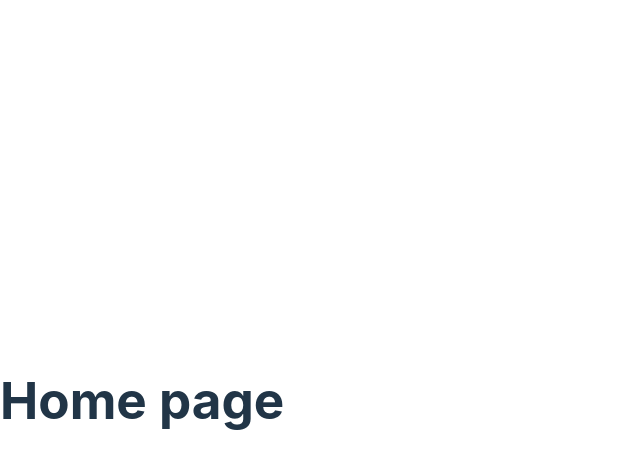
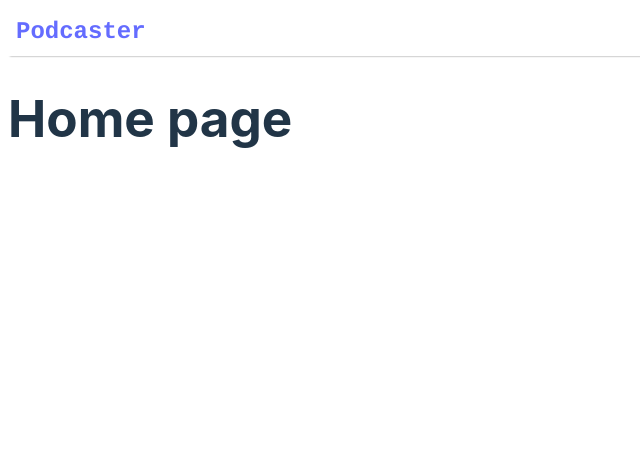
Before and after one commit to aliparra/music-podcast-app, a React (Vite) app: page / in a window 1280 px wide. Shown: the top 468 px of the page, without its empty margins (0-640 px from the left). Built offline with nearby package versions, Linux system fonts and the light colour scheme.

Commit message:
(NavBar) :sparkless: Add navBar component to NavbarWrapper at router

```diff
--- a/src/index.css
+++ b/src/index.css
@@ -12,14 +12,6 @@
 	-webkit-font-smoothing: antialiased;
 	-moz-osx-font-smoothing: grayscale;
 	-webkit-text-size-adjust: 100%;
-}
-
-body {
-  margin: 0;
-  display: flex;
-  place-items: center;
-  min-width: 320px;
-  min-height: 100vh;
 }
 
 h1 {
--- /dev/null
+++ b/src/molecules/nav-bar/NavBar.tsx
@@ -0,0 +1,15 @@
+import { ReactElement } from 'react';
+import { CustomLink } from '@/atoms/custom-link/CustomLink';
+import './nav-bar.css';
+
+const NavBar = (): ReactElement => {
+	return (
+		<div className="nav-bar">
+			<CustomLink size="large" link={'/'}>
+				Podcaster
+			</CustomLink>
+		</div>
+	);
+};
+
+export default NavBar;
--- /dev/null
+++ b/src/molecules/nav-bar/nav-bar.css
@@ -0,0 +1,4 @@
+.nav-bar {
+	box-shadow: 0 2px 2px -2px gray;
+  padding: 0.5rem;
+}
--- a/src/router.tsx
+++ b/src/router.tsx
@@ -2,10 +2,12 @@ import { createBrowserRouter, Outlet, RouterProvider } from 'react-router-dom';
 import Root from './routes/root/Root';
 import PodcastPage from '@/routes/podcast-page/PodcastPage';
 import EpisodePage from '@/routes/episode-page/EpisodePage';
+import NavBar from '@/molecules/nav-bar/NavBar';
 
 const NavbarWrapper = () => {
 	return (
 		<div>
+			<NavBar />
 			<Outlet />
 		</div>
 	);
```
Also changed, not shown: src/molecules/nav-bar/README.md (added). Lines whose indentation alone changed are shown as unchanged.
